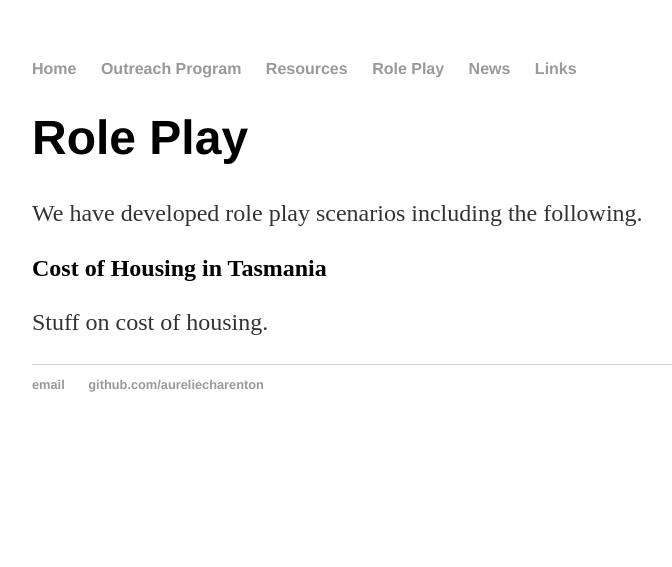
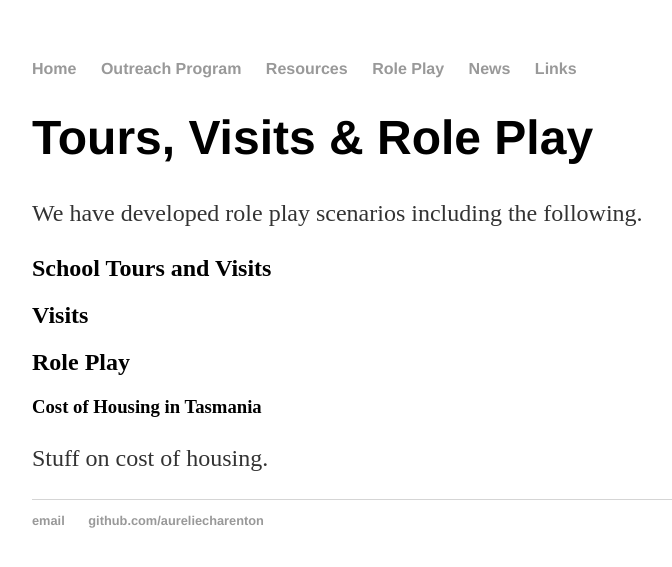
Before and after one commit to AurelieCharenton/AurelieCharenton.github.io, a Jekyll site: the page built from role_play/index.html, in a window 1280 px wide. Shown: the top 567 px of the page, without its empty margins (160-832 px from the left). Built offline with Jekyll 4.4.1, drawn with Linux system fonts in a browser that asks for light colours.

Commit message:
content changes

```diff
--- a/role_play/index.html
+++ b/role_play/index.html
@@ -1,10 +1,13 @@
 ---
 layout: default
-title: Role Play
+title: Tours, Visits and Role Play
 ---
 <div class="blurb">
-	<h1>Role Play</h1>
+	<h1>Tours, Visits & Role Play</h1>
   <p> We have developed role play scenarios including the following.</p>
-	<h2>Cost of Housing in Tasmania</h2>
+	<h2>School Tours and Visits</h2>
+	<h2>Visits</h2>
+	<h2>Role Play</h2>
+	<h3>Cost of Housing in Tasmania</h3>
   <p> Stuff on cost of housing.</p>
 </div><!-- /.blurb -->
```
